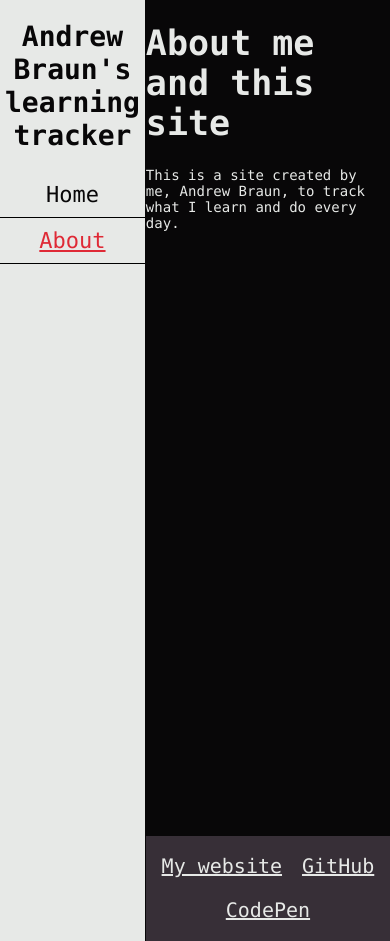
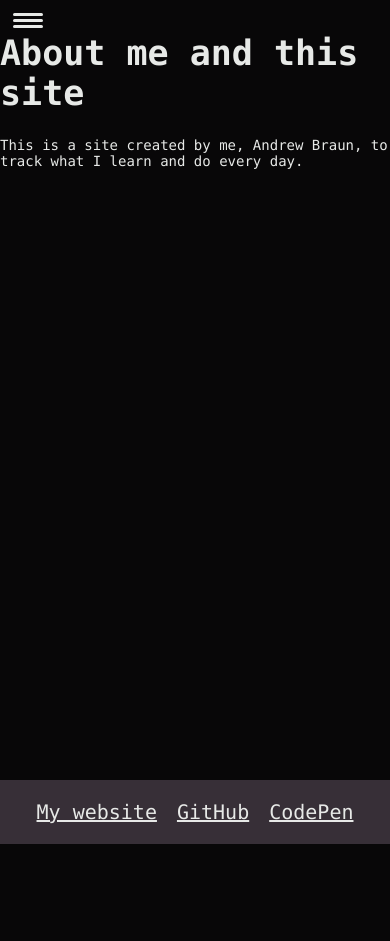
Before and after one commit to andrew-braun/progress-tracker, a Gatsby site: page /about in a window 390 px wide. After the commit the page ends 844 px from the top, so only its background shows below. Built offline with nearby package versions, Linux system fonts and the light colour scheme; Gatsby itself is replaced by a stand-in of ours.

Commit message:
added responsive CSS menu

```diff
--- a/src/components/layout.css
+++ b/src/components/layout.css
@@ -55,15 +55,23 @@ a:hover {
 
 .blog-feed {
 	grid-area: blog-feed;
+	margin-top: 1rem;
 }
 
 .left-bar {
 	grid-area: left-bar;
-	background-color: var(--main-text);
 }
 
+.left-bar-inner-container {
+	height: 100%;
+	background-color: var(--main-text);
+	opacity: 0.95;
+	transition: left 0.5s ease-in-out;
+}
 /* --- HEADER --- */
 .site-header {
+	background-color: var(--accent-1);
+	padding-top: 1rem;
 }
 
 .site-title-link {
@@ -115,6 +123,41 @@ a:hover {
 	text-decoration: underline;
 }
 
+.hamburger-menu-button {
+	display: none;
+}
+
+.hamburger-menu-label {
+	display: none;
+}
+
+.hamburger-menu-label {
+	position: fixed;
+	top: 1rem;
+	left: 1rem;
+	background-color: transparent;
+}
+
+.hamburger-bar {
+	display: block;
+	height: .3rem;
+	width: 3rem;
+	margin: 3px;
+	border-radius: .3rem;
+	background-color: var(--main-text);
+}
+
+.hamburger-menu-label:hover {
+	cursor: pointer;
+}
+
+.hamburger-menu-label:hover > .hamburger-bar
+{
+	background-color: var(--accent-3);
+	transform: scale(1.1);
+	transition: .3s ease-in-out;
+}
+
 /* ---FOOTER--- */
 footer {
 	grid-area: footer;
@@ -146,3 +189,39 @@ footer {
 .main-container {
 	text-align: center;
 }
+
+@media only screen and (max-width: 800px) {
+	.site-container {
+		grid-template-columns: 100%;
+		grid-template-areas:
+		"blog-feed"
+		"footer"
+		/* display: flex;
+		flex-direction: column;
+		justify-content: space-between; */
+	}
+	.left-bar {
+		position: absolute;
+	}
+	.left-bar-inner-container {
+		max-width: 70%;
+		position: fixed;
+		left: -71%;
+		z-index: 7;
+	}
+
+	.hamburger-menu-label {
+		display: block;
+		z-index: 10;
+	}
+
+	.hamburger-menu-button {
+		display: block;
+		visibility: hidden;
+		position: absolute;
+
+	}
+	.hamburger-menu-button:checked ~ * {
+		left: 0%;
+	}
+}
--- a/src/components/layout.js
+++ b/src/components/layout.js
@@ -28,7 +28,15 @@ export default function Layout({ children }) {
   )
   return (
     <div class="site-container">
-      <aside class="left-bar">
+      <aside class="left-bar left-bar-toggle">
+        <label class="hamburger-menu-label" htmlFor="hamburger-menu-button" id="hamburger-menu-label">
+          <span class="hamburger-bar"></span>
+          <span class="hamburger-bar"></span>
+          <span class="hamburger-bar"></span>
+        </label>
+        <input type="checkbox" class="hamburger-menu-button" id="hamburger-menu-button">
+        </input>
+        <div class="left-bar-inner-container">
           <header className="site-header">
             <div className="site-title">
               <Link to="/" className="site-title-link">
@@ -48,6 +56,7 @@ export default function Layout({ children }) {
               </ul>
             </nav>
           </header>
+        </div>
       </aside>
       <div className="blog-feed">
         {children}
```
Lines whose indentation alone changed are shown as unchanged.
